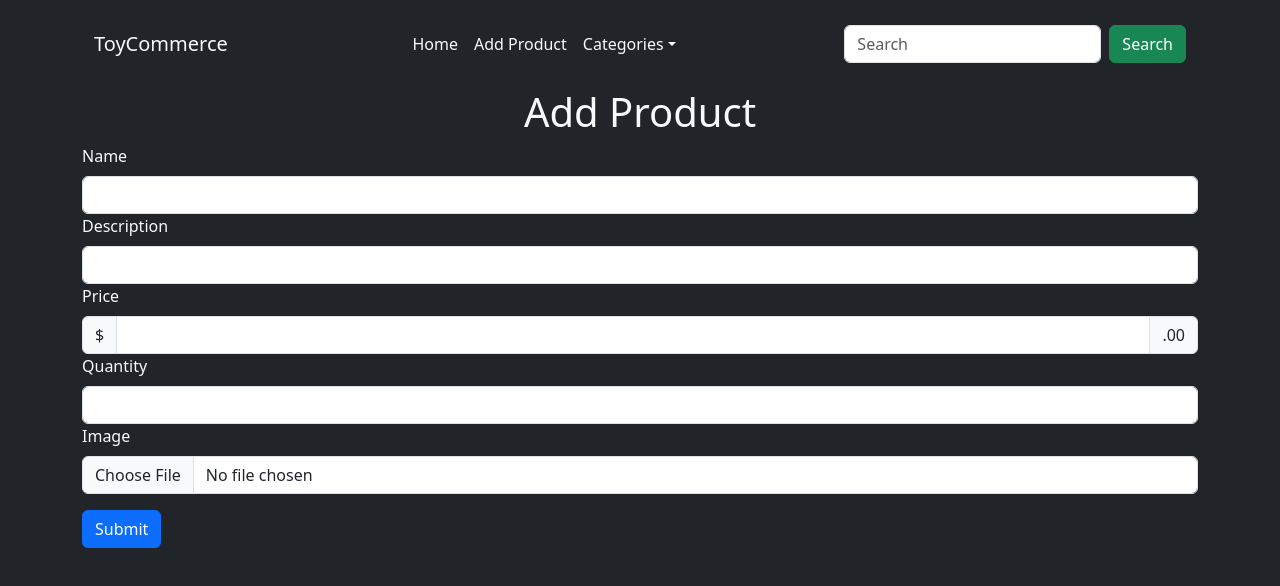
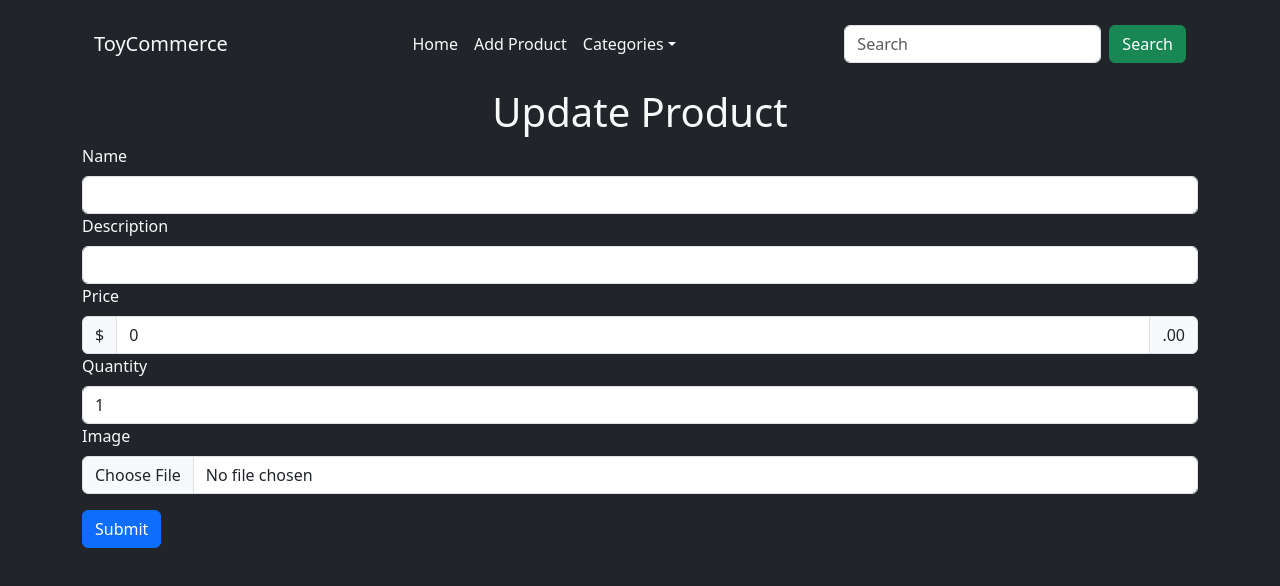
Before and after one commit to gabcytn/buy-by-spring, a React (Vite) app in the folder toy-commerce-fe/: page /product/create in a window 1280 px wide. Shown: the top 586 px of the page. Built offline with nearby package versions, Linux system fonts and the light colour scheme; no server answers.

Commit message:
Handle both POST and PUT forms

```diff
--- a/toy-commerce-fe/src/AddProduct.tsx
+++ b/toy-commerce-fe/src/AddProduct.tsx
@@ -1,21 +1,90 @@
+import { useParams } from "react-router-dom";
 import Header from "./Header";
-function AddProduct() {
+import { useState } from "react";
+
+type PropType = {
+  createOrUpdate: string;
+};
+function AddProduct({ createOrUpdate }: PropType) {
+  const { id } = useParams();
+  const SERVER_URL = import.meta.env.VITE_SERVER_URL;
+  const [name, setName] = useState("");
+  const [description, setDescription] = useState("");
+  const [price, setPrice] = useState(0);
+  const [quantity, setQuantity] = useState(1);
+  const [file, setFile] = useState<File | null>(null);
+
+  const handleFileChange = (event: React.ChangeEvent<HTMLInputElement>) => {
+    if (event.target.files && event.target.files[0]) {
+      setFile(event.target.files[0]);
+    }
+  };
+  async function handleSubmit(e: React.FormEvent, method: string) {
+    e.preventDefault();
+    const formData = new FormData();
+    formData.append(
+      "item",
+      new Blob(
+        [
+          JSON.stringify({
+            name: name,
+            description: description,
+            price: price,
+            quantity: quantity,
+          }),
+        ],
+        { type: "application/json" }
+      )
+    );
+    if (file !== null) {
+      formData.append("image", file);
+    }
+    if (method === "create") {
+      const res = await fetch(`${SERVER_URL}/item`, {
+        method: "POST",
+        body: formData,
+      });
+      if (res.ok) {
+        location.href = "/home";
+      }
+    } else {
+      const res = await fetch(`${SERVER_URL}/item/${id}`, {
+        method: "PUT",
+        body: formData,
+      });
+      if (res.ok) {
+        location.href = "/home";
+      }
+    }
+  }
   return (
     <>
       <Header />
       <div className="bg-dark" style={{ minHeight: "calc(100dvh - 5.5rem)" }}>
         <div className="container">
-          <h1 className="text-center text-light">Add Product</h1>
-          <form className="row">
+          <h1 className="text-center text-light">
+            {createOrUpdate === "create" ? "Add " : "Update "} Product
+          </h1>
+          <form
+            className="row"
+            onSubmit={(e) => {
+              createOrUpdate === "create"
+                ? handleSubmit(e, "create")
+                : handleSubmit(e, "update");
+            }}
+          >
             <div className="col-12">
               <label htmlFor="name" className="form-label text-light">
                 Name
               </label>
               <input
+                required
                 type="text"
                 name="name"
                 id="name"
                 className="form-control"
+                value={name}
+                onChange={(e) => setName(e.target.value)}
               />
             </div>
             <div className="col-12">
@@ -23,10 +92,13 @@ function AddProduct() {
                 Description
               </label>
               <input
+                required
                 type="text"
-                name="name"
-                id="name"
+                name="description"
+                id="description"
                 className="form-control"
+                value={description}
+                onChange={(e) => setDescription(e.target.value)}
               />
             </div>
             <div className="col-12">
@@ -36,10 +108,13 @@ function AddProduct() {
               <div className="input-group">
                 <span className="input-group-text">$</span>
                 <input
+                  required
                   type="text"
                   name="price"
                   id="price"
                   className="form-control"
+                  value={price}
+                  onChange={(e) => setPrice(Number(e.target.value))}
                 />
                 <span className="input-group-text">.00</span>
               </div>
@@ -49,10 +124,13 @@ function AddProduct() {
                 Quantity
               </label>
               <input
+                required
                 type="number"
                 name="quantity"
                 id="quantity"
                 className="form-control"
+                value={quantity}
+                onChange={(e) => setQuantity(Number(e.target.value))}
               />
             </div>
             <div className="col-12">
@@ -60,16 +138,20 @@ function AddProduct() {
                 Image
               </label>
               <input
+                required
                 type="file"
                 name="image"
                 id="image"
                 className="form-control"
+                onChange={handleFileChange}
               />
             </div>
+            <div className="col">
+              <button className="mt-3 btn btn-primary" type="submit">
+                Submit
+              </button>
+            </div>
           </form>
-          <button className="mt-3 btn btn-primary" type="submit">
-            Submit
-          </button>
         </div>
       </div>
     </>
```
